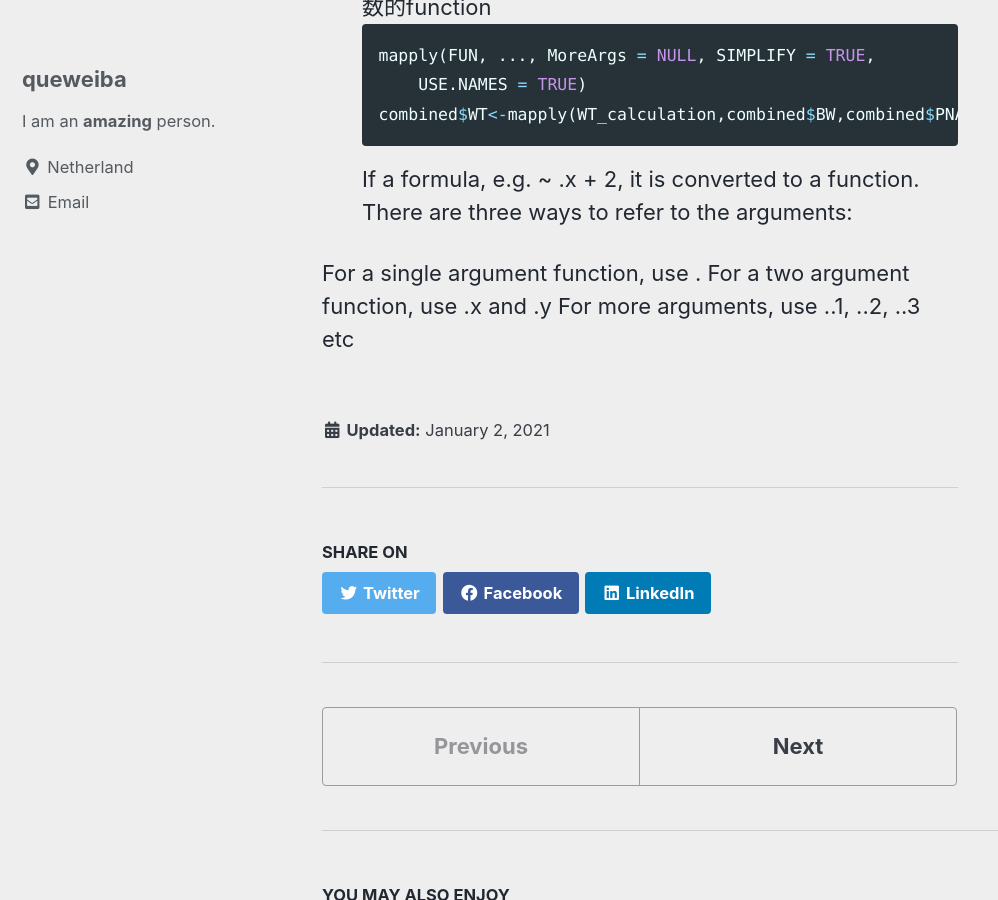
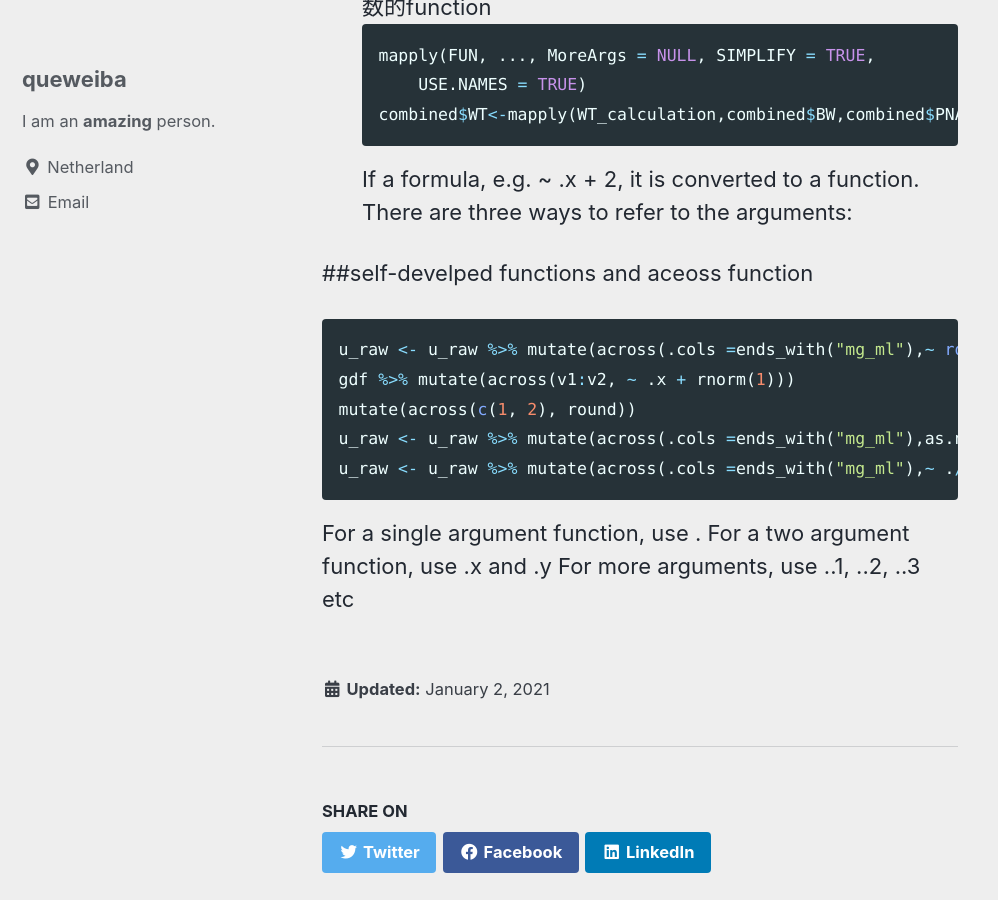
Before and after one commit to queweiba/que, a Jekyll site: the page built from _posts/21-01-02-R-basics.md, in a window 1280 px wide and 900 px high, scrolled down 16511 px. Shown: the whole window, without its empty margins (0-998 px from the left). Built offline with Jekyll 4.4.1, drawn with Linux system fonts in a browser that asks for light colours; cached includes are drawn as plain includes.

Commit message:
Update 21-01-02-R-basics.md
dsdsd

````diff
--- a/_posts/21-01-02-R-basics.md
+++ b/_posts/21-01-02-R-basics.md
@@ -516,6 +516,14 @@ combined$WT<-mapply(WT_calculation,combined$BW,combined$PNA1)
 ```
 If a formula, e.g. ~ .x + 2, it is converted to a function. There are three ways to refer to the arguments:
 
+##self-develped functions and aceoss function
+```r
+u_raw <- u_raw %>% mutate(across(.cols =ends_with("mg_ml"),~ round(.x,4)))
+gdf %>% mutate(across(v1:v2, ~ .x + rnorm(1)))
+mutate(across(c(1, 2), round))
+u_raw <- u_raw %>% mutate(across(.cols =ends_with("mg_ml"),as.numeric ))
+u_raw <- u_raw %>% mutate(across(.cols =ends_with("mg_ml"),~ ./1000))
+```
 For a single argument function, use .
 For a two argument function, use .x and .y
 For more arguments, use ..1, ..2, ..3 etc
````
